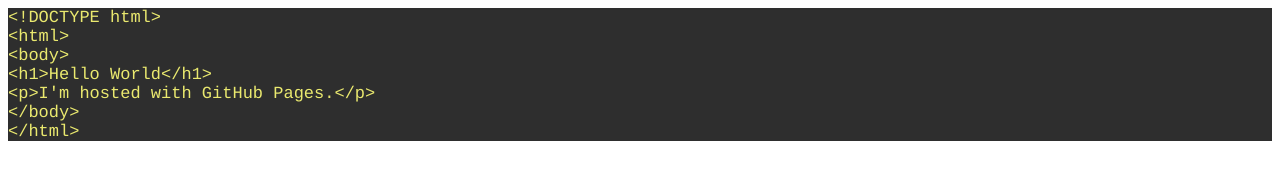
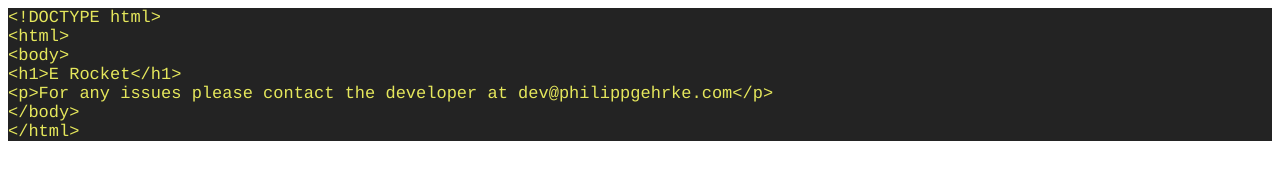
Before and after one commit to philippgehrke/philippgehrke.github.io, a plain HTML site: page index.html in a window 1280 px wide. Drawn offline with Linux system fonts and the light colour scheme.

Commit message:
Update index.html

```diff
--- a/index.html
+++ b/index.html
@@ -7,7 +7,7 @@
   <meta name="Generator" content="Cocoa HTML Writer">
   <meta name="CocoaVersion" content="2022.2">
   <style type="text/css">
-    p.p1 {margin: 0.0px 0.0px 0.0px 0.0px; font: 17.0px Courier; color: #eae96f; -webkit-text-stroke: #eae96f; background-color: #2e2e2e}
+    p.p1 {margin: 0.0px 0.0px 0.0px 0.0px; font: 17.0px Courier; color: #e5e75c; -webkit-text-stroke: #e5e75c; background-color: #232323}
     span.s1 {font-kerning: none}
   </style>
 </head>
@@ -15,8 +15,8 @@
 <p class="p1"><span class="s1">&lt;!DOCTYPE html&gt;</span></p>
 <p class="p1"><span class="s1">&lt;html&gt;</span></p>
 <p class="p1"><span class="s1">&lt;body&gt;</span></p>
-<p class="p1"><span class="s1">&lt;h1&gt;Hello World&lt;/h1&gt;</span></p>
-<p class="p1"><span class="s1">&lt;p&gt;I'm hosted with GitHub Pages.&lt;/p&gt;</span></p>
+<p class="p1"><span class="s1">&lt;h1&gt;E Rocket&lt;/h1&gt;</span></p>
+<p class="p1"><span class="s1">&lt;p&gt;For any issues please contact the developer at dev@philippgehrke.com&lt;/p&gt;</span></p>
 <p class="p1"><span class="s1">&lt;/body&gt;</span></p>
 <p class="p1"><span class="s1">&lt;/html&gt;</span></p>
 </body>
```
